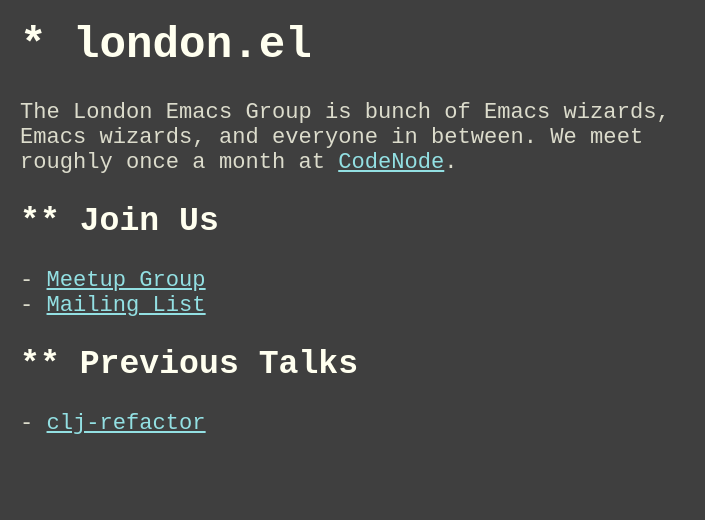
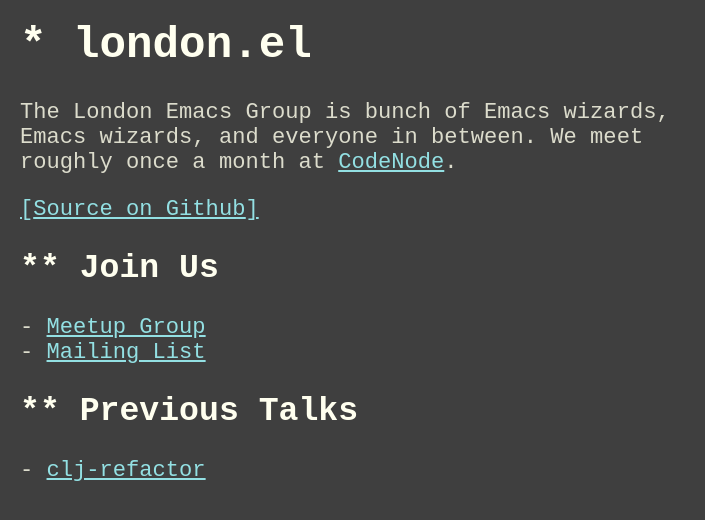
Before and after one commit to london-el/london-el.github.io, a plain HTML site: page index.html in a window 1280 px wide. Shown: the whole page, without its empty margins (0-705 px from the left). Drawn offline with Linux system fonts and the light colour scheme.

Commit message:
Link to GitHub

```diff
--- a/index.html
+++ b/index.html
@@ -12,6 +12,8 @@
             at <a href="https://skillsmatter.com/event-space">CodeNode</a>.
         </p>
 
+        <a class="border" href="https://github.com/london-el/london-el.github.io">Source on Github</a>
+
         <h2>Join Us</h2>
         <ul>
             <li><a href="https://www.meetup.com/London-Emacs-Hacking/">Meetup Group</a></li>
--- a/style.css
+++ b/style.css
@@ -40,3 +40,10 @@
     color: #93E0E3;
     /* color: #7F9F7F; */
 }
+
+.border:before {
+    content: "["
+}
+.border:after {
+    content: "]"
+}
```
